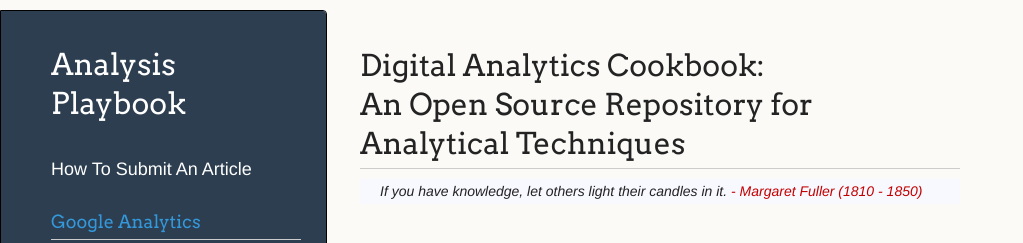
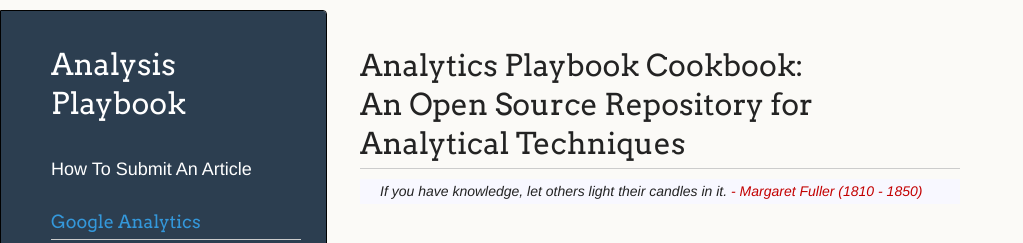
Before and after one commit to analyticsplaybook/analyticsplaybook.github.io, a Jekyll site: the page built from index.md, in a window 1280 px wide. Shown: the top 243 px of the page, without its empty margins (0-1023 px from the left). Built offline with Jekyll 4.4.1, drawn with Linux system fonts in a browser that asks for light colours; comment, search, counter and statistics services are not loaded.

Commit message:
Change index page

```diff
--- a/index.md
+++ b/index.md
@@ -1,11 +1,11 @@
 ---
 
 layout: minimal
-title: Digital Analytics Cookbook
+title: Analytics Playbook
 
 ---
 
-# Digital Analytics Cookbook:<br>An Open Source Repository for Analytical Techniques
+# Analytics Playbook Cookbook:<br>An Open Source Repository for Analytical Techniques
 
 > If you have knowledge, let others light their candles in it.
 > [- Margaret Fuller (1810 - 1850)](http://www.newyorker.com/magazine/2013/04/01/an-unfinished-woman)
```
Also changed, not shown: 1 other file.
